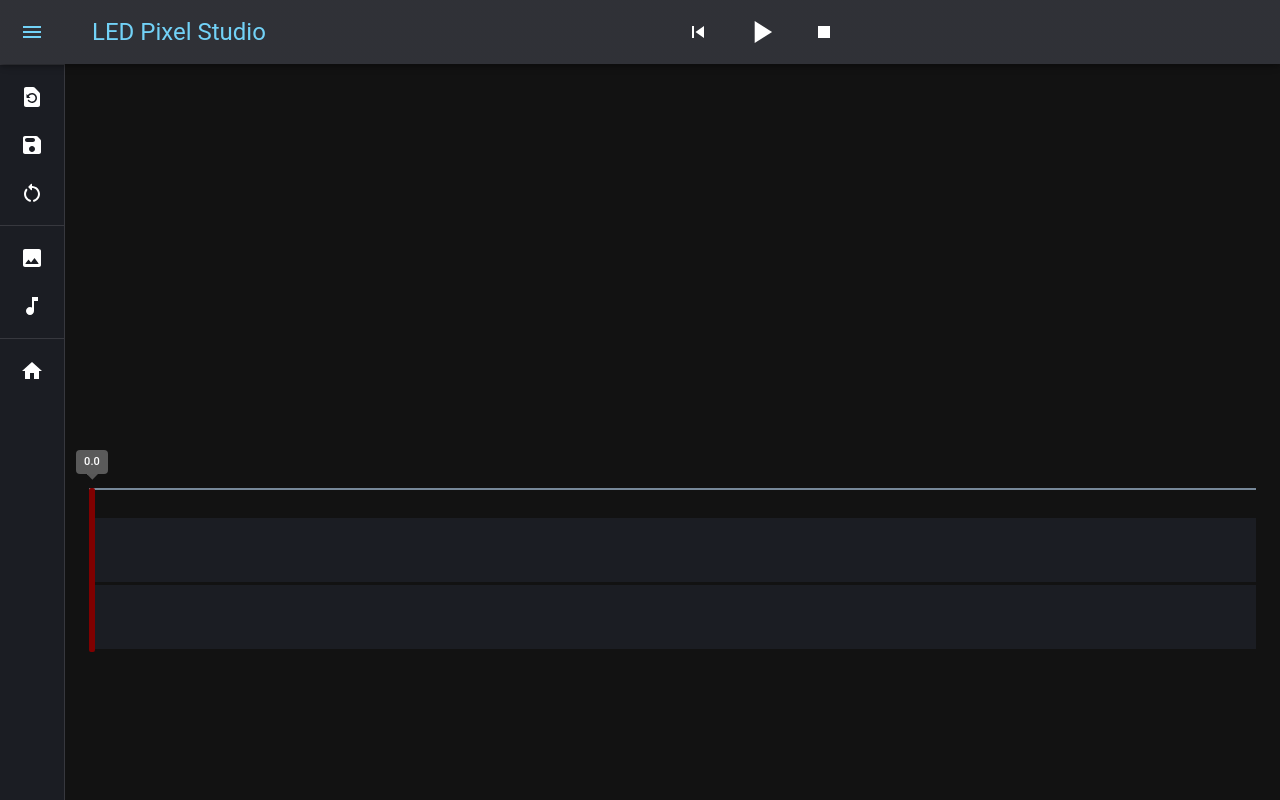
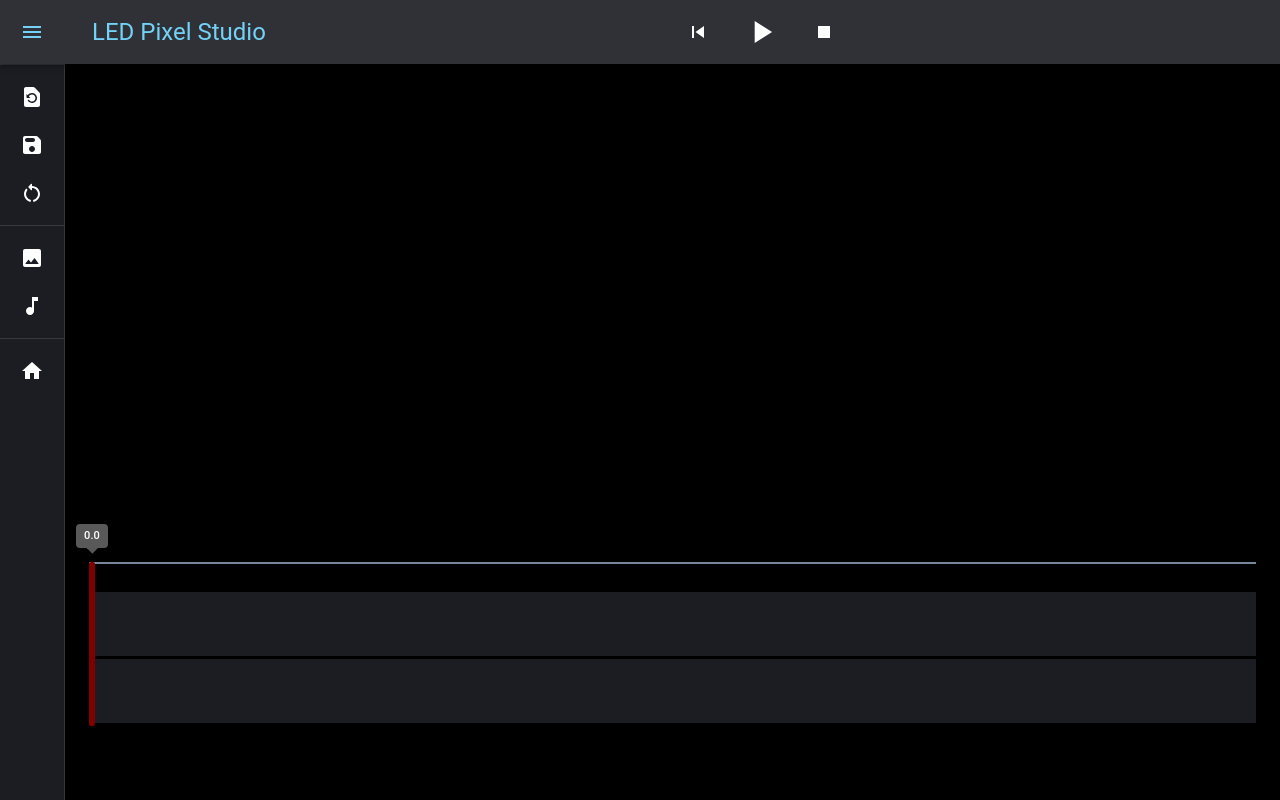
Before and after one commit to davidsz/led-pixel-studio, a React (Create React App) app: page / in a window 1280 px wide. Built offline with nearby package versions, Linux system fonts and the light colour scheme.

Commit message:
Make the layout better

```diff
--- a/src/App.js
+++ b/src/App.js
@@ -139,7 +139,17 @@
                     <DrawerMenuitem open={drawerOpen} text={"Homepage"} icon={<HomeIcon />} />
                 </List>
             </DrawerMenu>
-            <Box component="main" sx={{ flexGrow: 1, p: 3 }}>
+            <Box
+                component="main"
+                sx={{
+                    display: "flex",
+                    flexGrow: 1,
+                    p: 3,
+                    height: "100vh",
+                    backgroundColor: "black",
+                    flexDirection: "column",
+                    justifyContent: "space-between",
+                }}>
                 <DrawerHeader />
 
                 <PreviewCanvas currentImage={currentImage} currentTime={currentTime} />
--- a/src/Components/PreviewCanvas.js
+++ b/src/Components/PreviewCanvas.js
@@ -4,11 +4,13 @@
 const _canvasViewportSize = 550;
 
 const style = {
-    width: "400px",
-    height: "400px",
+    display: "flex",
     position: "fixed",
-    left: "calc(50% - 200px)",
-    top: "80px",
+    top: "calc(50% - 100px)",
+    left: "50%",
+    transform: "translate(-50%, -50%)",
+    width: "500px",
+    height: "500px",
 };
 
 function PreviewCanvas({ currentImage, currentTime }) {
--- a/src/Components/Timeline.js
+++ b/src/Components/Timeline.js
@@ -10,7 +10,7 @@
     display: "flex",
     flexDirection: "column",
     position: "relative",
-    marginTop: "400px",
+    marginBottom: "50px",
 }));
 
 const Cursor = styled("div")(({ theme }) => ({
```
